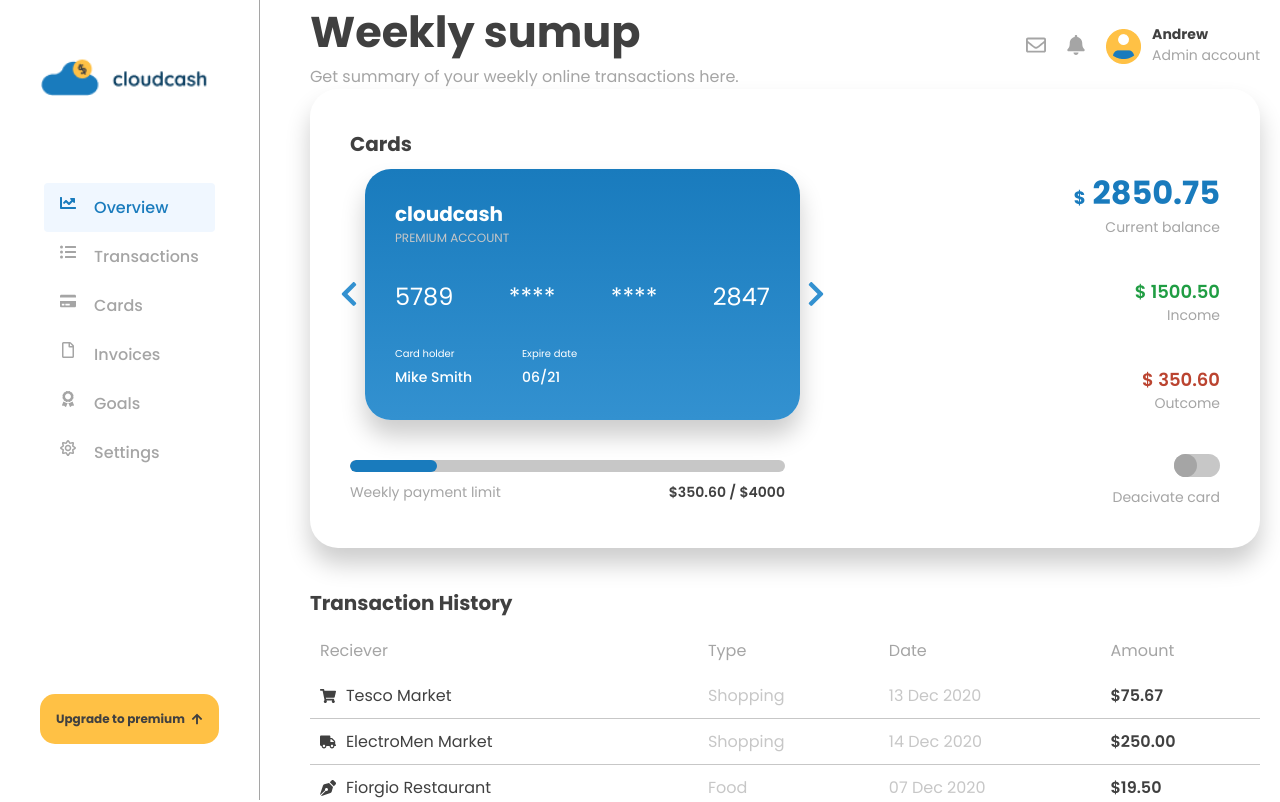
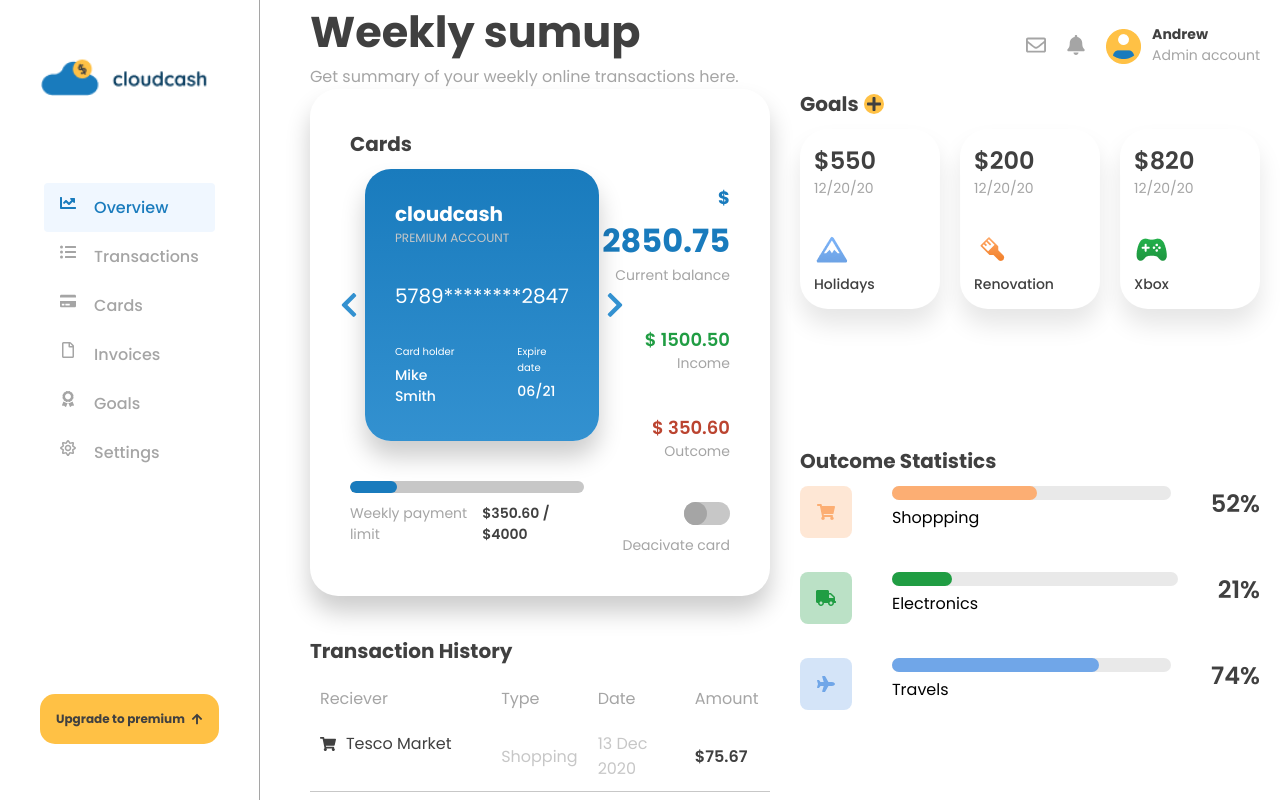
Before and after one commit to Scholak/financial-dashboard, a React (Vite) app: page / in a window 1280 px wide. Shown: the top 802 px of the page. Built offline with nearby package versions, Linux system fonts and the light colour scheme.

Commit message:
card number font size decreased && responsve layout view changed

```diff
--- a/src/styles/_main.scss
+++ b/src/styles/_main.scss
@@ -245,7 +245,7 @@ main {
         .card-number {
           display: flex;
           justify-content: space-between;
-          font-size: 24px;
+          font-size: 20px;
         }
 
         .lower-section {
--- a/src/styles/_responsive.scss
+++ b/src/styles/_responsive.scss
@@ -3,15 +3,15 @@
   main {
     padding-right: 20px;
   }
-
-  .main-content {
-    grid-template-columns: 1fr;
-  }
 }
 
 @media screen and (max-width: 1200px) {
   main {
-    padding-left: 20px;
+    padding: 0 20px;
+  }
+
+  .main-content {
+    grid-template-columns: 1fr;
   }
 }
 
```
